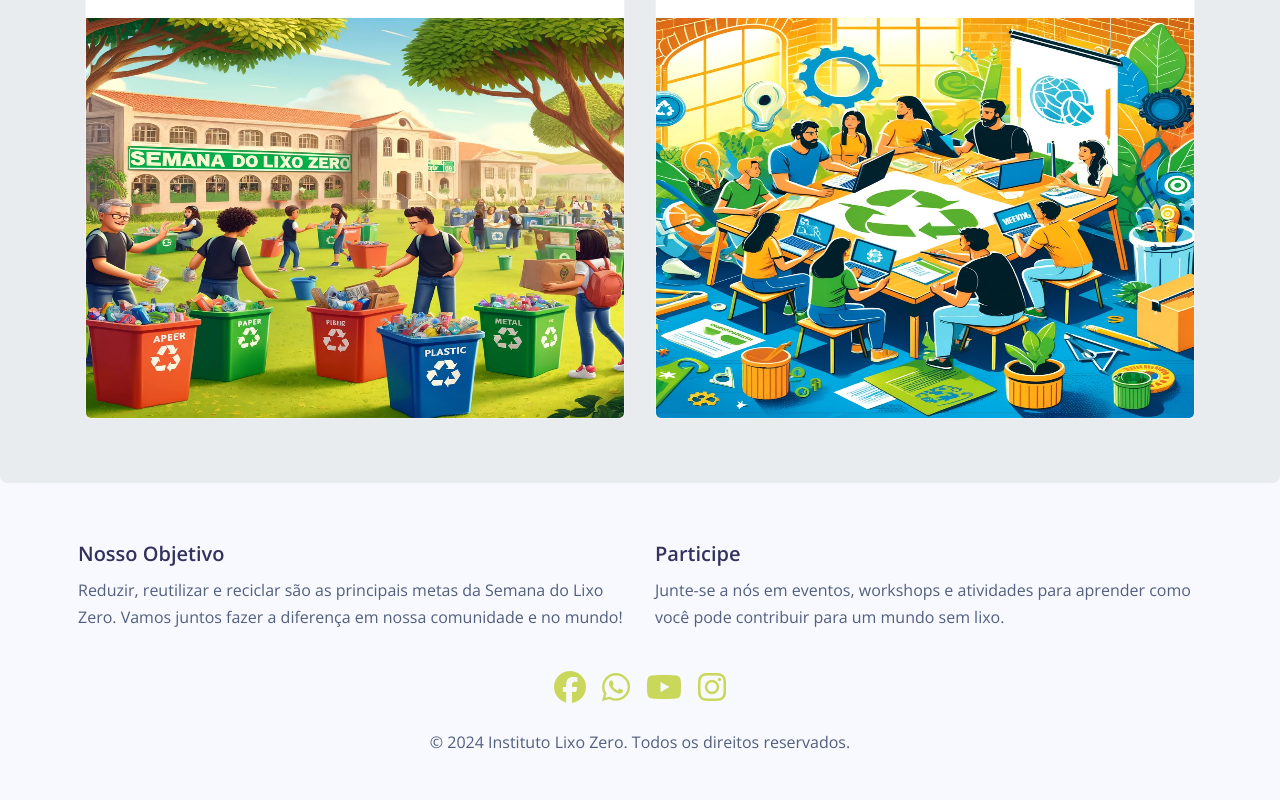
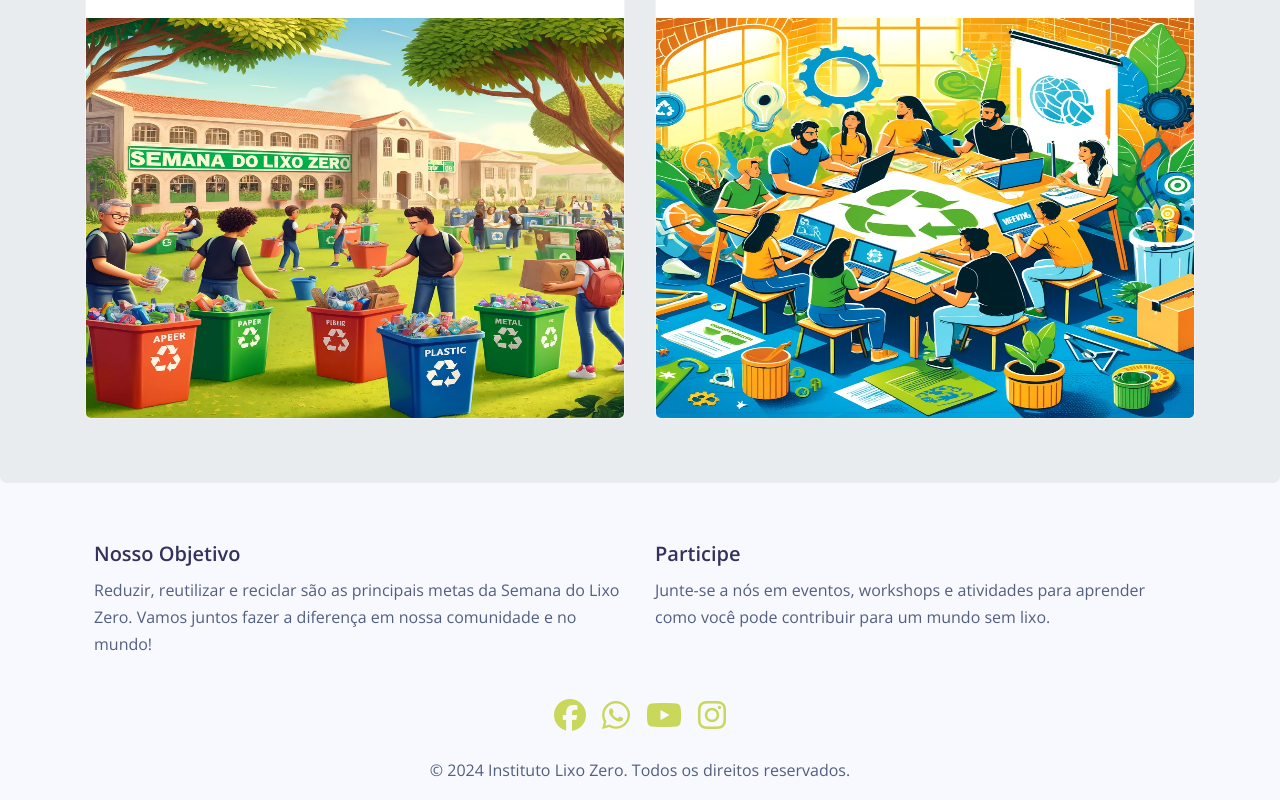
Before and after one commit to viperluan/lixo-zero-web, a React (Vite) app: page / in a window 1280 px wide. Shown: the part 317-1117 px from the top of the page. Before the commit the page ends 1090 px from the top, so only its background shows below. Built offline with nearby package versions, Linux system fonts and the light colour scheme.

Commit message:
corrige estilo do footer

```diff
--- a/src/components/Footers/Footer.jsx
+++ b/src/components/Footers/Footer.jsx
@@ -5,8 +5,8 @@ const Footer = () => {
   const iconStyle = { color: '#c9d75b' };
 
   return (
-    <>
-      <Container fluid className="p-4">
+    <footer>
+      <Container className="p-4">
         <Row>
           <Col>
             <h2>Nosso Objetivo</h2>
@@ -62,10 +62,8 @@ const Footer = () => {
         </Row>
       </Container>
 
-      <footer className="text-center">
-        <p>© 2024 Instituto Lixo Zero. Todos os direitos reservados.</p>
-      </footer>
-    </>
+      <p className="text-center">© 2024 Instituto Lixo Zero. Todos os direitos reservados.</p>
+    </footer>
   );
 };
 
```
